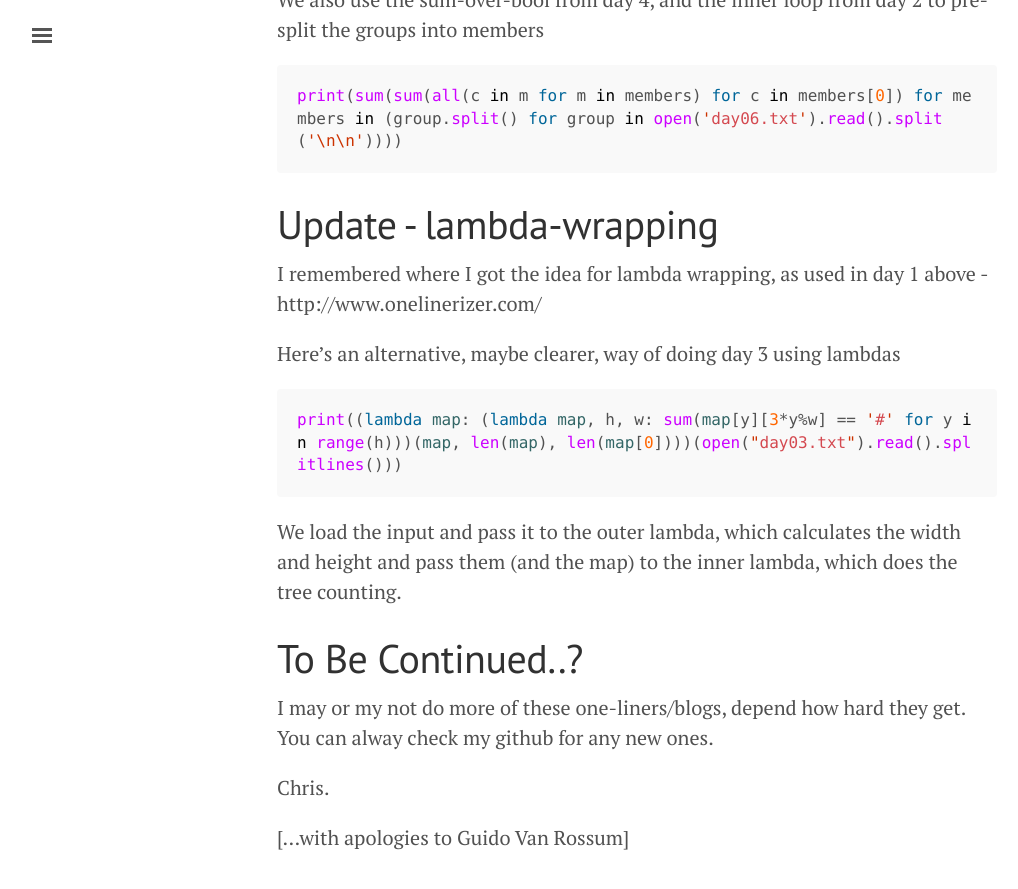
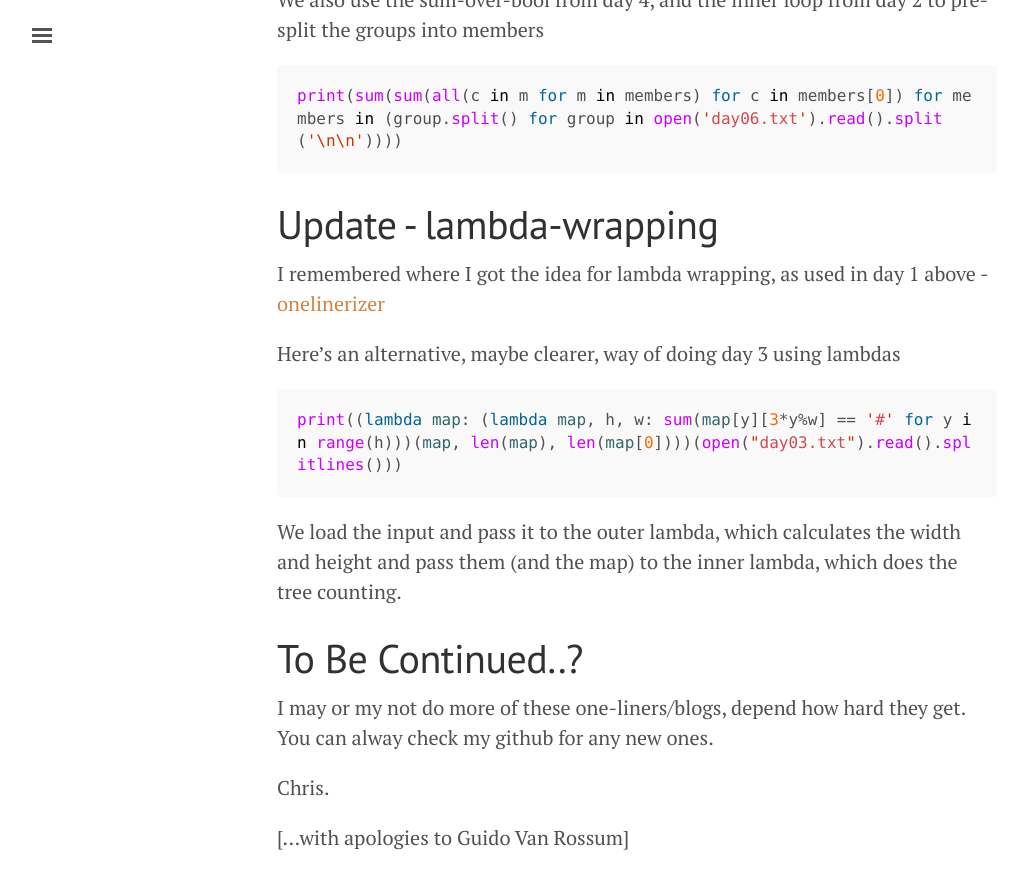
Before and after one commit to oatzy/oatzy.github.io, a Jekyll site: the page built from _posts/2020-12-06-advent-of-code-2020-python-oneliners.md, in a window 1280 px wide and 900 px high, scrolled down 7351 px. Shown: the top 889 px of the window, without its empty margins (3-1021 px from the left). Built offline with Jekyll 4.4.1, drawn with Linux system fonts in a browser that asks for light colours; part of the change alters nothing that is shown.

```diff
--- a/_posts/2020-12-06-advent-of-code-2020-python-oneliners.md
+++ b/_posts/2020-12-06-advent-of-code-2020-python-oneliners.md
@@ -7,7 +7,7 @@ tags:
 - coding
 - python
 - advent of code
-modified_time: '2020-12-06T19:03:00.000-00:00'
+modified_time: '2020-12-06T22:25:00.000-00:00'
 ---
 This is my third year doing [Advent of Code](https://adventofcode.com/2020). As with last year, I'm primarily solving the puzzles with rust. But in this first week, there were a couple of puzzle where I could think of python one-liner solutions. And then I wanted to try and come up with one-liners for the other days.
 
@@ -223,7 +223,7 @@ print(sum(sum(all(c in m for m in members) for c in members[0]) for members in (
 
 # Update - lambda-wrapping
 
-I remembered where I got the idea for lambda wrapping, as used in day 1 above - http://www.onelinerizer.com/
+I remembered where I got the idea for lambda wrapping, as used in day 1 above - [onelinerizer](http://www.onelinerizer.com/)
 
 Here's an alternative, maybe clearer, way of doing day 3 using lambdas
 
```
